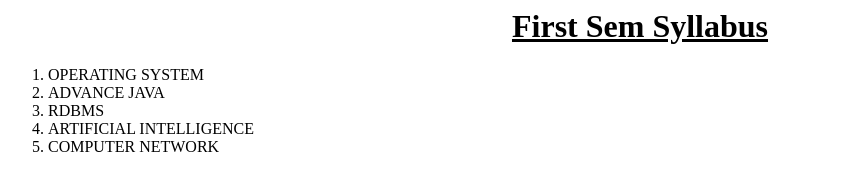
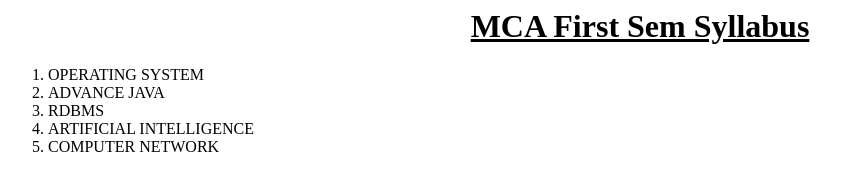
Before and after one commit to Sumankumari12345/mca-syllabus, a plain HTML site: page sem1.html in a window 1280 px wide. Shown: the whole page, without its empty margins (0-841 px from the left). Drawn offline with Linux system fonts and the light colour scheme.

Commit message:
Update sem1.html

```diff
--- a/sem1.html
+++ b/sem1.html
@@ -4,7 +4,7 @@
     </head>
     <body bgcolor="">
         <center>
-             <h1><u>First Sem Syllabus</u></h1>
+             <h1><u>MCA First Sem Syllabus</u></h1>
         </center>
         <ol>
             <li>OPERATING SYSTEM</li>
```
